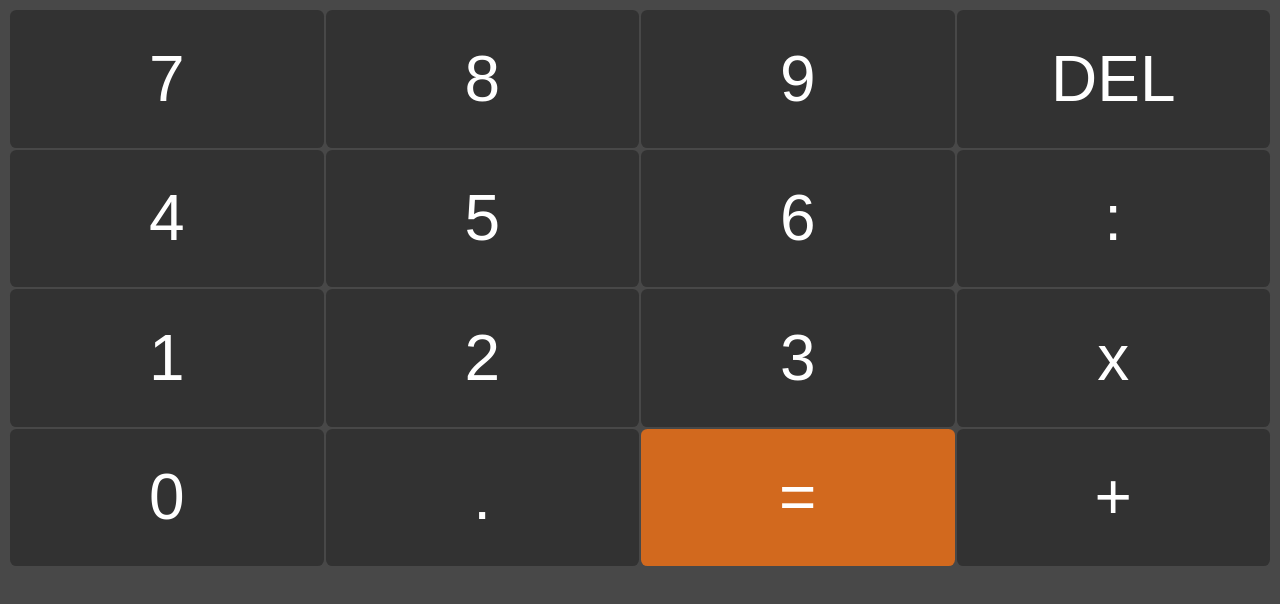
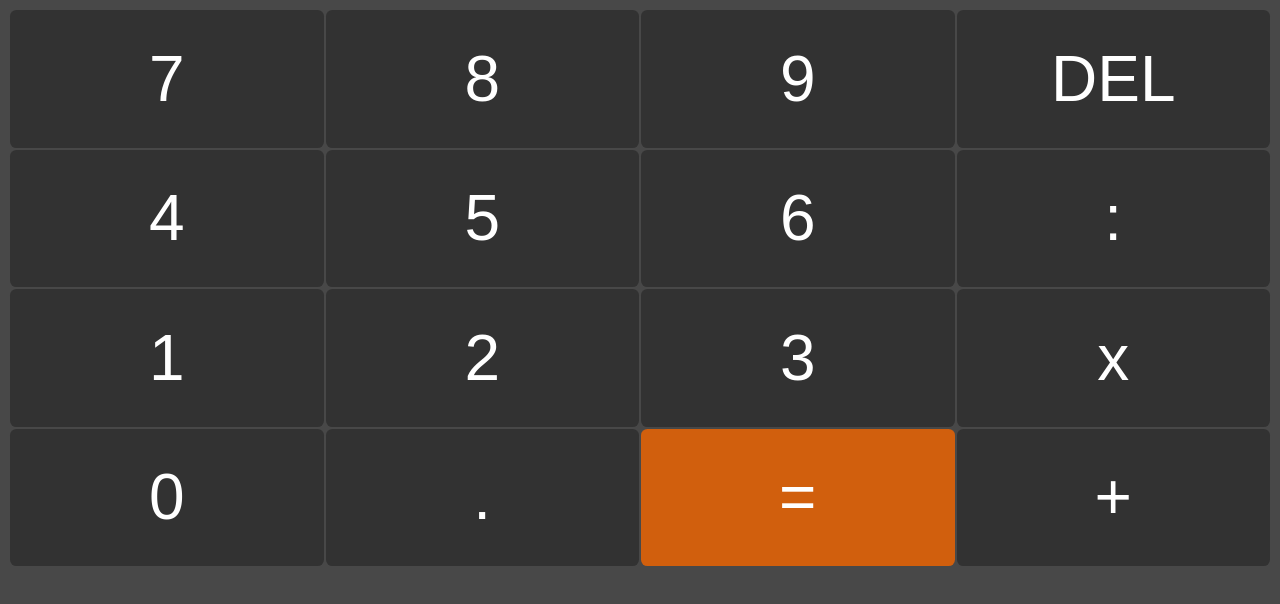
Before and after one commit to KonstDie/Rechnen, a plain HTML site: page index.html in a window 1280 px wide. Drawn offline with Linux system fonts and the light colour scheme.

Commit message:
update style.css

```diff
--- a/style.css
+++ b/style.css
@@ -19,5 +19,5 @@ table{
     height:70vh;
 }
 .equil{
-    background-color: chocolate;
+    background-color: rgb(209, 95, 13);
 }
```
